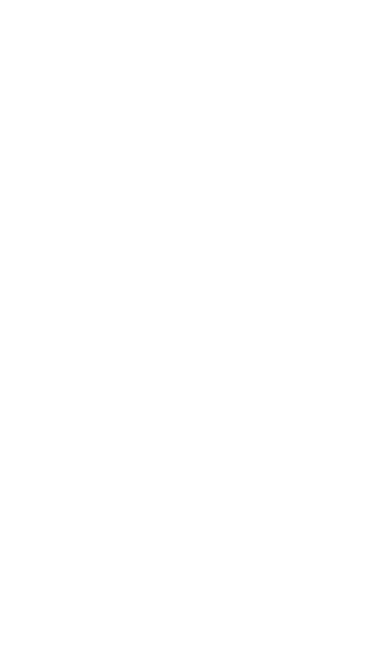
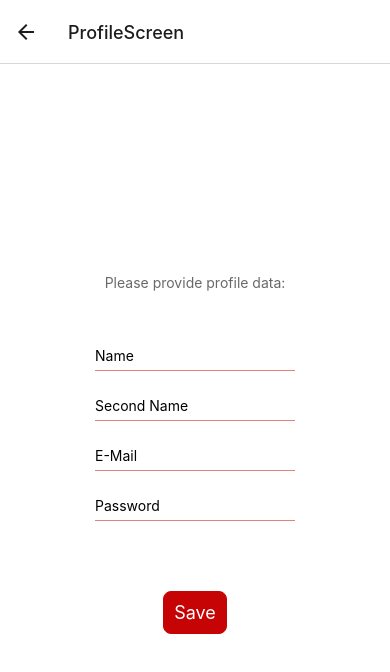
Before and after one commit to bilousov-artur-org/words-learner, a React Native app: screen /ProfileScreen in a window 390 px wide. Shown: the top 672 px of the page. Built offline with nearby package versions, Linux system fonts and the light colour scheme; no server answers.

Commit message:
Added ChatScreen FlatMap implementation

```diff
--- a/App.tsx
+++ b/App.tsx
@@ -16,16 +16,13 @@ const Stack = createNativeStackNavigator();
 export default function App() {
 
     return (
-        /*<NavigationContainer>
+        <NavigationContainer>
             <Stack.Navigator>
                 <Stack.Screen name="LoginScreen" component={LoginScreen}/>
                 <Stack.Screen name="RecoverScreen" component={RecoverScreen}/>
                 <Stack.Screen name="ProfileScreen" component={ProfileScreen}/>
+                <Stack.Screen name="ChatScreen" component={ChatScreen}/>
             </Stack.Navigator>
-        </NavigationContainer>*/
-        <SafeAreaView style={styles.container}>
-            <ChatScreen />
-        </SafeAreaView>
-
+        </NavigationContainer>
     );
 };
--- /dev/null
+++ b/Chat.style.js
@@ -0,0 +1,26 @@
+import {StyleSheet} from "react-native";
+
+import {CustomColor} from './Global.style';
+
+export default StyleSheet.create({
+    itemContainer: {
+        width: '100%',
+        height: 50,
+        borderBottomWidth: 2,
+        borderColor: CustomColor.defaultBorder,
+        flexDirection: 'row',
+        paddingHorizontal: 10,
+
+        alignItems: 'center',
+    },
+    avatar: {
+        width: 40,
+        height: 40,
+        borderRadius: 20,
+        borderWidth: 1, //StyleSheet.hairlineWidth,
+        borderColor: CustomColor.defaultBorder,
+    },
+    name: {
+        marginLeft: 25,
+    },
+});
--- a/Global.style.js
+++ b/Global.style.js
@@ -1,6 +1,6 @@
 import {StyleSheet} from "react-native";
 
-export const Color = {
+export const CustomColor = {
     default: '#C60305',
     white: '#fff',
     defaultBorder: 'rgba(198,3,5,0.5)',
@@ -10,18 +10,18 @@ export const Color = {
 export default StyleSheet.create({
     container: {
         flex: 1,
-        backgroundColor: Color.white,
-        // alignItems: 'center',
-        // justifyContent: 'center',
+        backgroundColor: CustomColor.white,
+        alignItems: 'center',
+        justifyContent: 'center',
     },
     subject: {
-        color: Color.defaultText,
+        color: CustomColor.defaultText,
         marginBottom: 50
     },
     input: {
         width: 200,
         height: 30,
-        borderBottomColor: Color.defaultBorder,
+        borderBottomColor: CustomColor.defaultBorder,
         borderBottomWidth: 1,
         marginBottom: 20
     },
@@ -29,8 +29,8 @@ export default StyleSheet.create({
         alignSelf: 'center',
     },
     primaryBtn: {
-        color: Color.white,
-        backgroundColor: Color.default,
+        color: CustomColor.white,
+        backgroundColor: CustomColor.default,
         borderRadius: 8,
         overflow: 'hidden'
     },
@@ -39,8 +39,8 @@ export default StyleSheet.create({
         alignItems: 'center',
         justifyContent: 'center',
         fontSize: 18,
-        color: Color.default,
-        borderColor: Color.default,
+        color: CustomColor.default,
+        borderColor: CustomColor.default,
         borderWidth: 1,
         borderRadius: 8,
     },
--- a/Login.style.js
+++ b/Login.style.js
@@ -1,6 +1,6 @@
 import {StyleSheet} from "react-native";
 
-import {Color} from './Global.style';
+import {CustomColor} from './Global.style';
 
 export default StyleSheet.create({
     loginBtnContainer: {
@@ -10,7 +10,7 @@ export default StyleSheet.create({
     },
     recover: {
         marginTop: 40,
-        color: Color.default,
+        color: CustomColor.default,
         alignSelf: 'center',
     },
 });
--- a/conponents/ChatScreen.tsx
+++ b/conponents/ChatScreen.tsx
@@ -4,6 +4,8 @@ import {
     Image, StyleSheet,
     Text, View,
 } from 'react-native';
+
+import styles from '../Chat.style';
 
 const baseUrl = 'https://randomuser.me/api/?seed=lol&inc=picture,name';
 
@@ -58,28 +60,3 @@ export default function LoginScreen() {
         />
     );
 };
-
-const styles = StyleSheet.create({
-    container:{
-        flex: 1,
-        alignContent: 'center',
-    },
-    itemContainer: {
-        width: '100%',
-        height: 50,
-        borderBottomWidth: 1,
-        borderColor: 'black',
-        flexDirection: 'row',
-        paddingHorizontal: 10,
-
-        alignItems: 'center',
-    },
-    avatar: {
-        width: 40,
-        height: 40,
-        borderRadius: 20,
-    },
-    name: {
-        marginLeft: 25,
-    },
-});
--- a/conponents/LoginScreen.tsx
+++ b/conponents/LoginScreen.tsx
@@ -41,7 +41,7 @@ export default function LoginScreen({navigation}:any) {
 
                 <View style={[styles.loginBtnContainer]}>
                     <TouchableOpacity style={globalStyles.loginBtnWrapper} onPress={() => {
-                        console.log('Stub Log In');
+                        navigation.navigate('ChatScreen');
                     }}>
                         <Text style={[globalStyles.loginBtnText, globalStyles.primaryBtn]}>Log In</Text>
                     </TouchableOpacity>
--- a/conponents/ProfileScreen.tsx
+++ b/conponents/ProfileScreen.tsx
@@ -5,15 +5,19 @@ import {
     Text,
     TextInput,
     TouchableOpacity,
-    View
+    View,
 } from 'react-native';
+
+import LoginScreen from "./LoginScreen";
 
 import globalStyles from '../Global.style';
 
-export default function RecoverScreen() {
-    const [text, onChangeText] = useState("");
+export default function RecoverScreen({navigation}: any) {
+    const [name, onChangeName] = useState("");
+    const [secondName, onChangeSecondName] = useState("");
+    const [email, onChangeEmail] = useState("");
     const [password, onChangePassword] = useState('');
-    const navigation = useNavigation();
+    // const navigation = useNavigation();
 
     return (
         <View style={globalStyles.container}>
@@ -22,26 +26,26 @@ export default function RecoverScreen() {
             <SafeAreaView>
                 <TextInput
                     style={globalStyles.input}
-                    onChangeText={onChangeText}
+                    onChangeText={onChangeName}
                     placeholder="Name"
                     keyboardType="default"
-                    value={text}
+                    value={name}
                 />
 
                 <TextInput
                     style={globalStyles.input}
-                    onChangeText={onChangeText}
+                    onChangeText={onChangeSecondName}
                     placeholder="Second Name"
                     keyboardType="default"
-                    value={text}
+                    value={secondName}
                 />
 
                 <TextInput
                     style={globalStyles.input}
-                    onChangeText={onChangeText}
+                    onChangeText={onChangeEmail}
                     placeholder="E-Mail"
                     keyboardType="email-address"
-                    value={text}
+                    value={email}
                 />
 
                 <TextInput
@@ -54,6 +58,7 @@ export default function RecoverScreen() {
 
                 <TouchableOpacity style={[globalStyles.loginBtnWrapper, {marginTop: 50}]} onPress={() => {
                     console.log('Stub Save');
+                    navigation.push('LoginScreen');
                 }}>
                     <Text style={[globalStyles.loginBtnText, globalStyles.primaryBtn]}>Save</Text>
                 </TouchableOpacity>
--- a/conponents/RecoverScreen.tsx
+++ b/conponents/RecoverScreen.tsx
@@ -1,15 +1,31 @@
+import { useNavigation } from '@react-navigation/native';
 import React, {useState} from 'react';
 import {
     SafeAreaView,
     Text,
     TextInput,
     TouchableOpacity,
-    View
+    View,
+    Alert
 } from 'react-native';
 
 import globalStyles from '../Global.style';
 
+const showAlert = (navigation: any) =>
+    Alert.alert(
+        "Notification",
+        "Please check your mail to continue",
+        [
+            {
+                text: "OK",
+                onPress: () => navigation.push('LoginScreen'),
+                style: "default",
+            },
+        ],
+    );
+
 export default function RecoverScreen() {
+    const navigation = useNavigation();
     const [text, onChangeText] = useState("");
 
     return (
@@ -25,10 +41,11 @@ export default function RecoverScreen() {
                     value={text}
                 />
 
-                <TouchableOpacity style={[globalStyles.loginBtnWrapper, {marginTop: 40}]} onPress={() => {
-                    console.log('Stub Submit');
+                <TouchableOpacity style={[globalStyles.loginBtnWrapper, {marginTop: 40}]} onPress={() =>{
+                    console.log('onSubmit:');
+                    showAlert(navigation);
                 }}>
-                    <Text style={[globalStyles.loginBtnText, globalStyles.primaryBtn]}>Submit</Text>
+                    <Text style={[globalStyles.loginBtnText, globalStyles.primaryBtn] }>Submit</Text>
                 </TouchableOpacity>
 
             </SafeAreaView>
```
